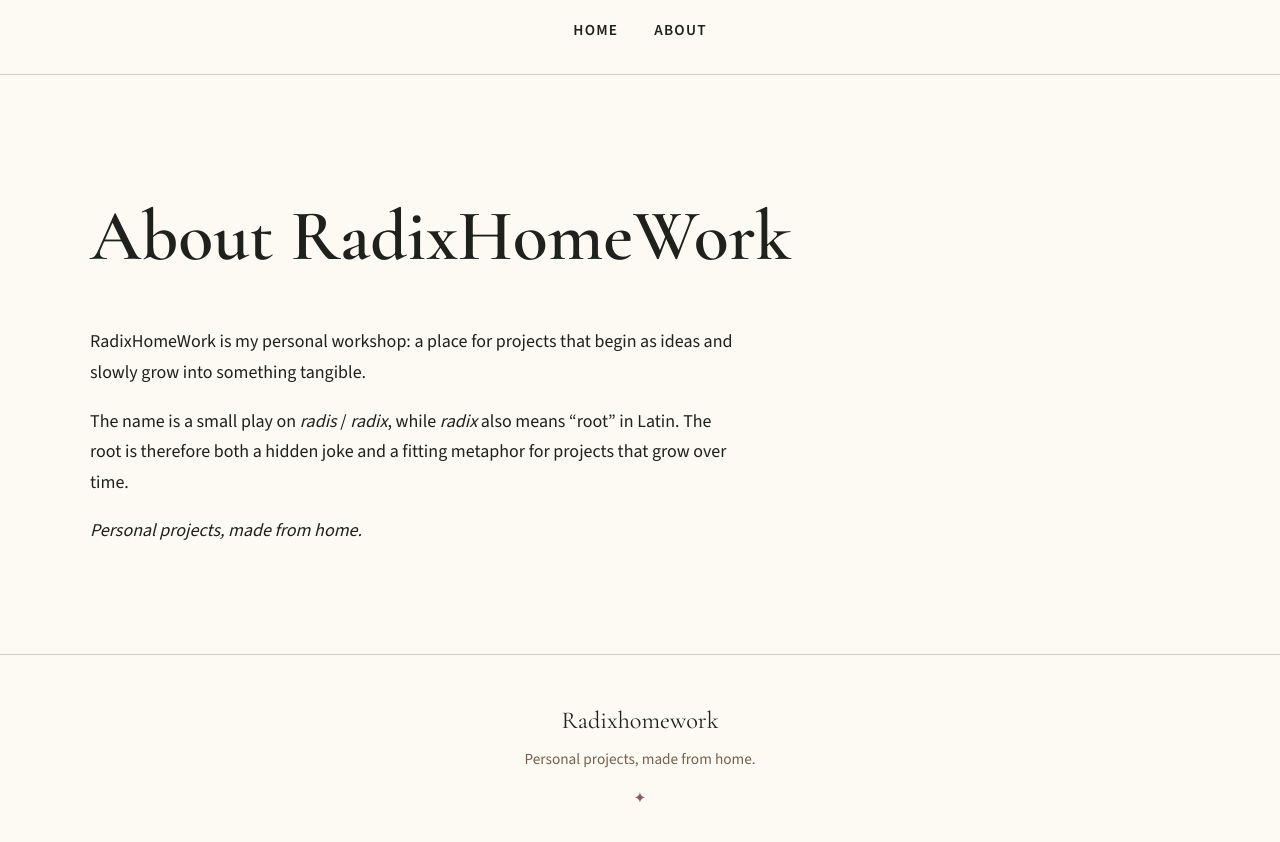
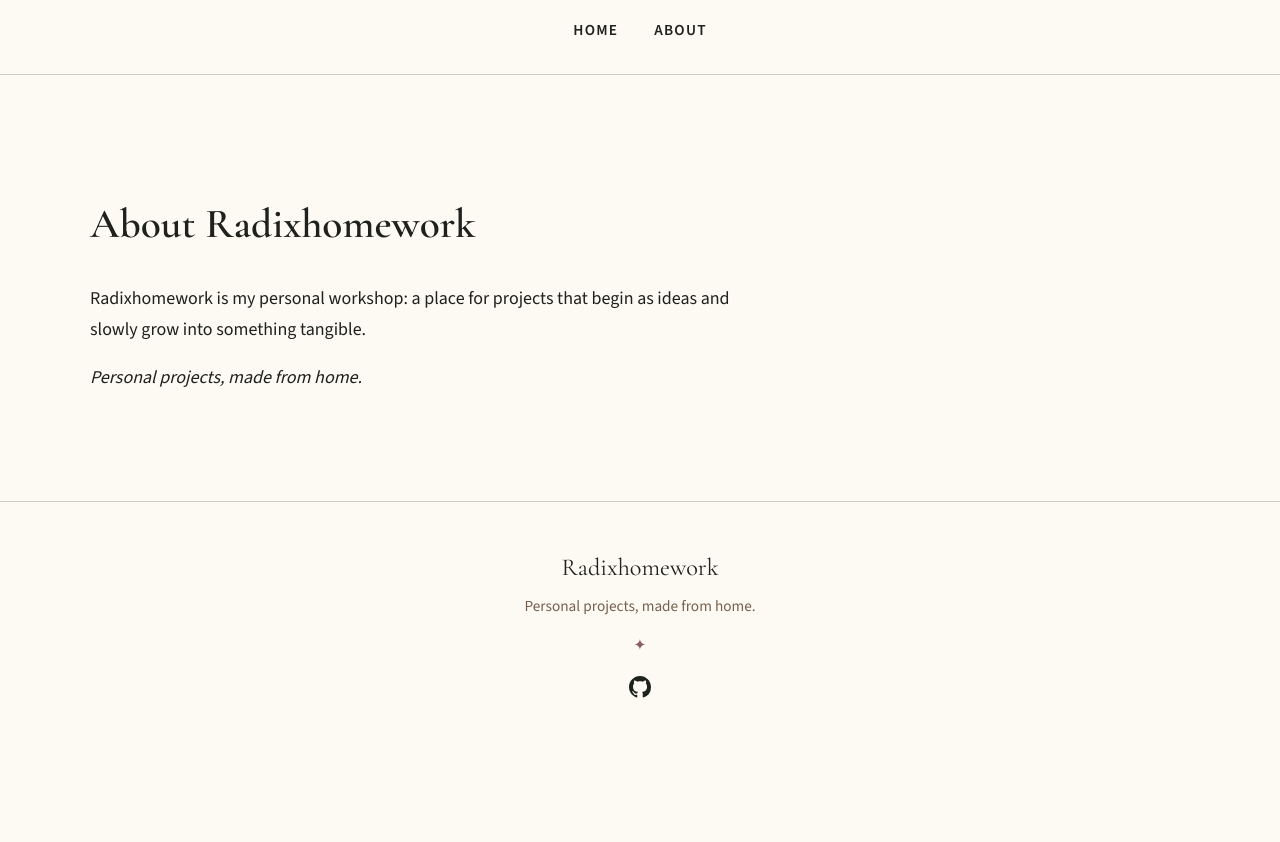
Before and after one commit to radixhomework/radixhomework.github.io, a Jekyll site: the page built from about.md, in a window 1280 px wide, cut to the strip 674-1530 px from the top of the page. Shown: the top 842 px of the strip. Built offline with Jekyll 4.4.1, drawn with Linux system fonts in a browser that asks for light colours; after the commit the page ends 1425 px from its top, so only the background shows below that.

Commit message:
Add GitHub link to footers, simplify home layout, refresh about page

```diff
--- a/_layouts/default.html
+++ b/_layouts/default.html
@@ -42,6 +42,11 @@
       <div class="footer-title">Radixhomework</div>
       <div>Personal projects, made from home.</div>
       <div class="footer-radish" aria-hidden="true">✦</div>
+      <a class="footer-github" href="https://github.com/radixhomework" aria-label="RadixHomeWork on GitHub">
+        <svg viewBox="0 0 16 16" width="22" height="22" fill="currentColor" aria-hidden="true">
+          <path d="M8 0C3.58 0 0 3.58 0 8c0 3.54 2.29 6.53 5.47 7.59.4.07.55-.17.55-.38 0-.19-.01-.82-.01-1.49-2.01.37-2.53-.49-2.69-.94-.09-.23-.48-.94-.82-1.13-.28-.15-.68-.52-.01-.53.63-.01 1.08.58 1.23.82.72 1.21 1.87.87 2.33.66.07-.52.28-.87.51-1.07-1.78-.2-3.64-.89-3.64-3.95 0-.87.31-1.59.82-2.15-.08-.2-.36-1.02.08-2.12 0 0 .67-.21 2.2.82.64-.18 1.32-.27 2-.27s1.36.09 2 .27c1.53-1.04 2.2-.82 2.2-.82.44 1.1.16 1.92.08 2.12.51.56.82 1.27.82 2.15 0 3.07-1.87 3.75-3.65 3.95.29.25.54.73.54 1.48 0 1.07-.01 1.93-.01 2.2 0 .21.15.46.55.38A8.01 8.01 0 0 0 16 8c0-4.42-3.58-8-8-8Z"/>
+        </svg>
+      </a>
     </div>
   </footer>
 </body>
--- a/_layouts/home.html
+++ /dev/null
@@ -1,5 +0,0 @@
----
-layout: default
----
-
-{{ content }}
--- a/_layouts/project.html
+++ b/_layouts/project.html
@@ -62,6 +62,11 @@
     <div class="wrapper">
       <div class="footer-title">RadixHomeWork</div>
       <div>Personal projects, made from home.</div>
+      <a class="footer-github" href="https://github.com/radixhomework" aria-label="RadixHomeWork on GitHub">
+        <svg viewBox="0 0 16 16" width="22" height="22" fill="currentColor" aria-hidden="true">
+          <path d="M8 0C3.58 0 0 3.58 0 8c0 3.54 2.29 6.53 5.47 7.59.4.07.55-.17.55-.38 0-.19-.01-.82-.01-1.49-2.01.37-2.53-.49-2.69-.94-.09-.23-.48-.94-.82-1.13-.28-.15-.68-.52-.01-.53.63-.01 1.08.58 1.23.82.72 1.21 1.87.87 2.33.66.07-.52.28-.87.51-1.07-1.78-.2-3.64-.89-3.64-3.95 0-.87.31-1.59.82-2.15-.08-.2-.36-1.02.08-2.12 0 0 .67-.21 2.2.82.64-.18 1.32-.27 2-.27s1.36.09 2 .27c1.53-1.04 2.2-.82 2.2-.82.44 1.1.16 1.92.08 2.12.51.56.82 1.27.82 2.15 0 3.07-1.87 3.75-3.65 3.95.29.25.54.73.54 1.48 0 1.07-.01 1.93-.01 2.2 0 .21.15.46.55.38A8.01 8.01 0 0 0 16 8c0-4.42-3.58-8-8-8Z"/>
+        </svg>
+      </a>
     </div>
   </footer>
 </body>
--- a/about.md
+++ b/about.md
@@ -4,19 +4,8 @@ title: "About"
 permalink: /about/
 ---
 
-<h1>About RadixHomeWork</h1>
+## About Radixhomework
 
-<p>
-  RadixHomeWork is my personal workshop: a place for projects that begin
-  as ideas and slowly grow into something tangible.
-</p>
+Radixhomework is my personal workshop: a place for projects that begin as ideas and slowly grow into something tangible.
 
-<p>
-  The name is a small play on <em>radis</em> / <em>radix</em>, while
-  <em>radix</em> also means “root” in Latin. The root is therefore both
-  a hidden joke and a fitting metaphor for projects that grow over time.
-</p>
-
-<p>
-  <em>Personal projects, made from home.</em>
-</p>
+*Personal projects, made from home.*
--- a/assets/css/style.scss
+++ b/assets/css/style.scss
@@ -307,6 +307,17 @@ p {
   color: var(--radish);
 }
 
+.footer-github {
+  display: inline-flex;
+  margin-top: 1rem;
+  color: var(--text);
+  transition: color .2s ease;
+}
+
+.footer-github:hover {
+  color: var(--primary);
+}
+
 /* Responsive */
 
 @media (max-width: 700px) {
```
Also changed, not shown: index.md (+2 -2 lines).
